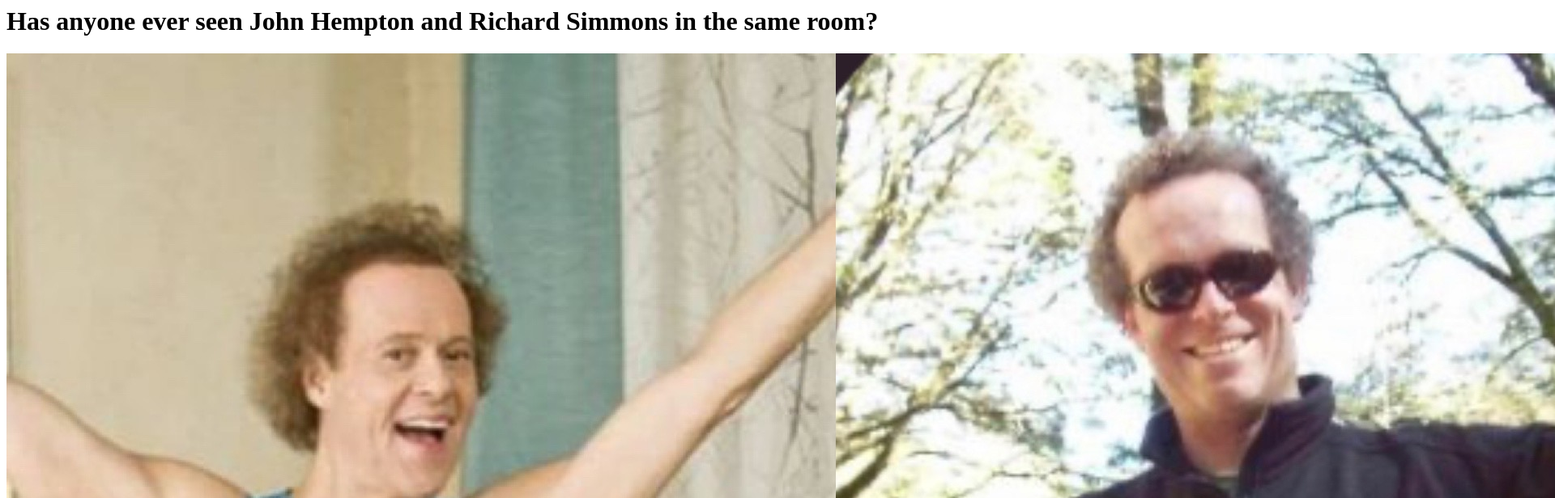
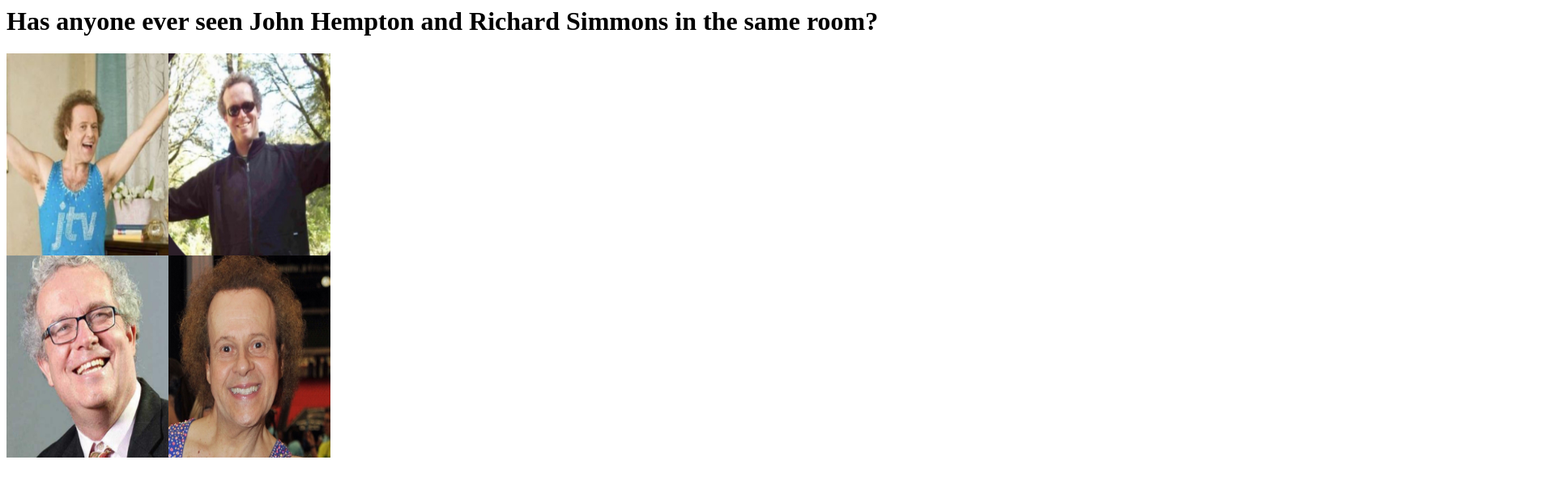
Before and after one commit to lenzimulab/lenzimulab.github.io, a plain HTML site: page index.html in a window 1280 px wide. Shown: the top 616 px of the page at 81% size, 1920 px wide, since content can reach past the window. Drawn offline with Linux system fonts and the light colour scheme.

Commit message:
Update index.html

```diff
--- a/index.html
+++ b/index.html
@@ -1,3 +1,5 @@
 <h1>Has anyone ever seen John Hempton and Richard Simmons in the same room?</h1>
 
-<img src="test2.jpg"/>
+<img src="test2.jpg"
+     width="400"
+     height="500"/>
```
